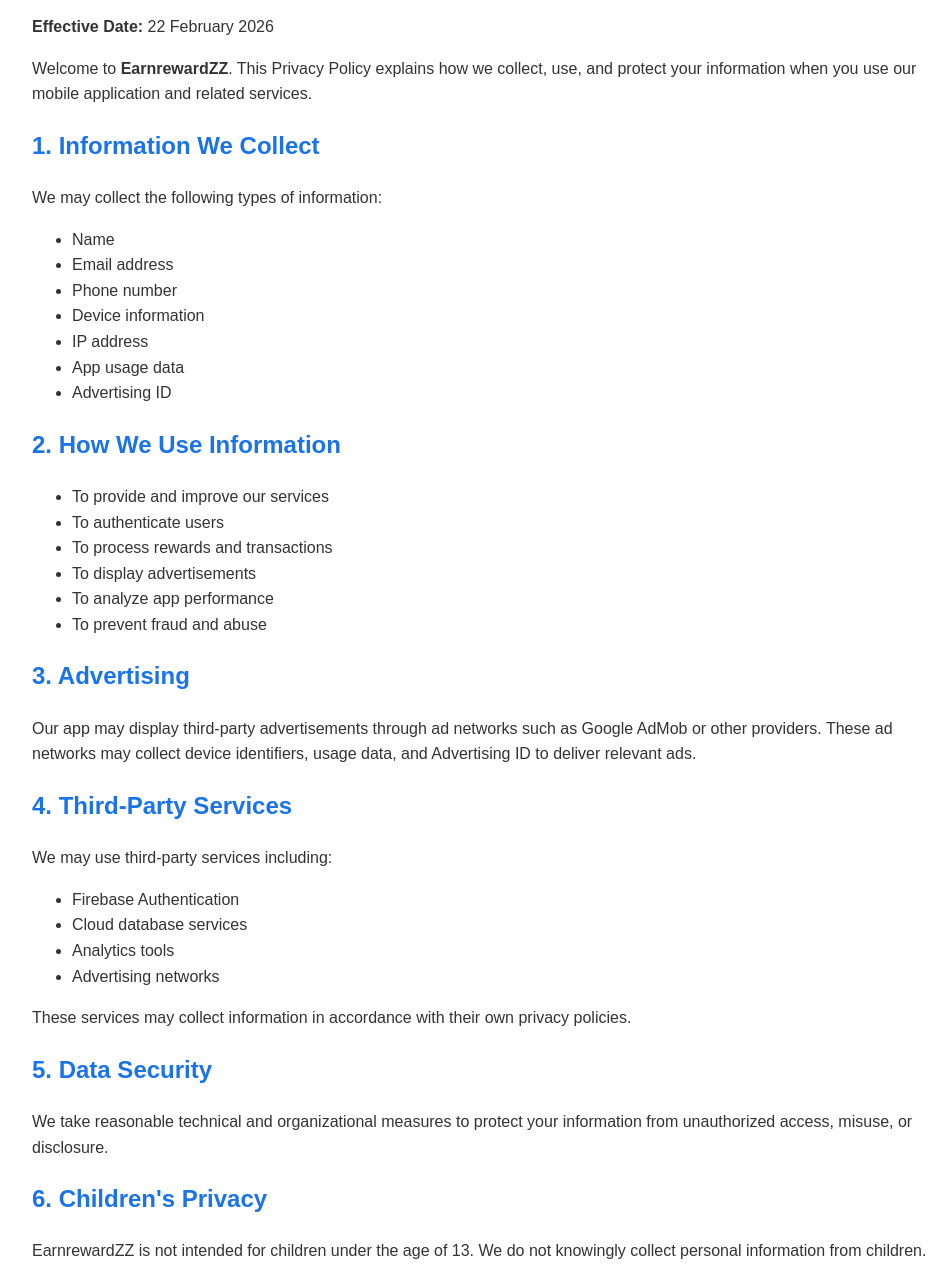
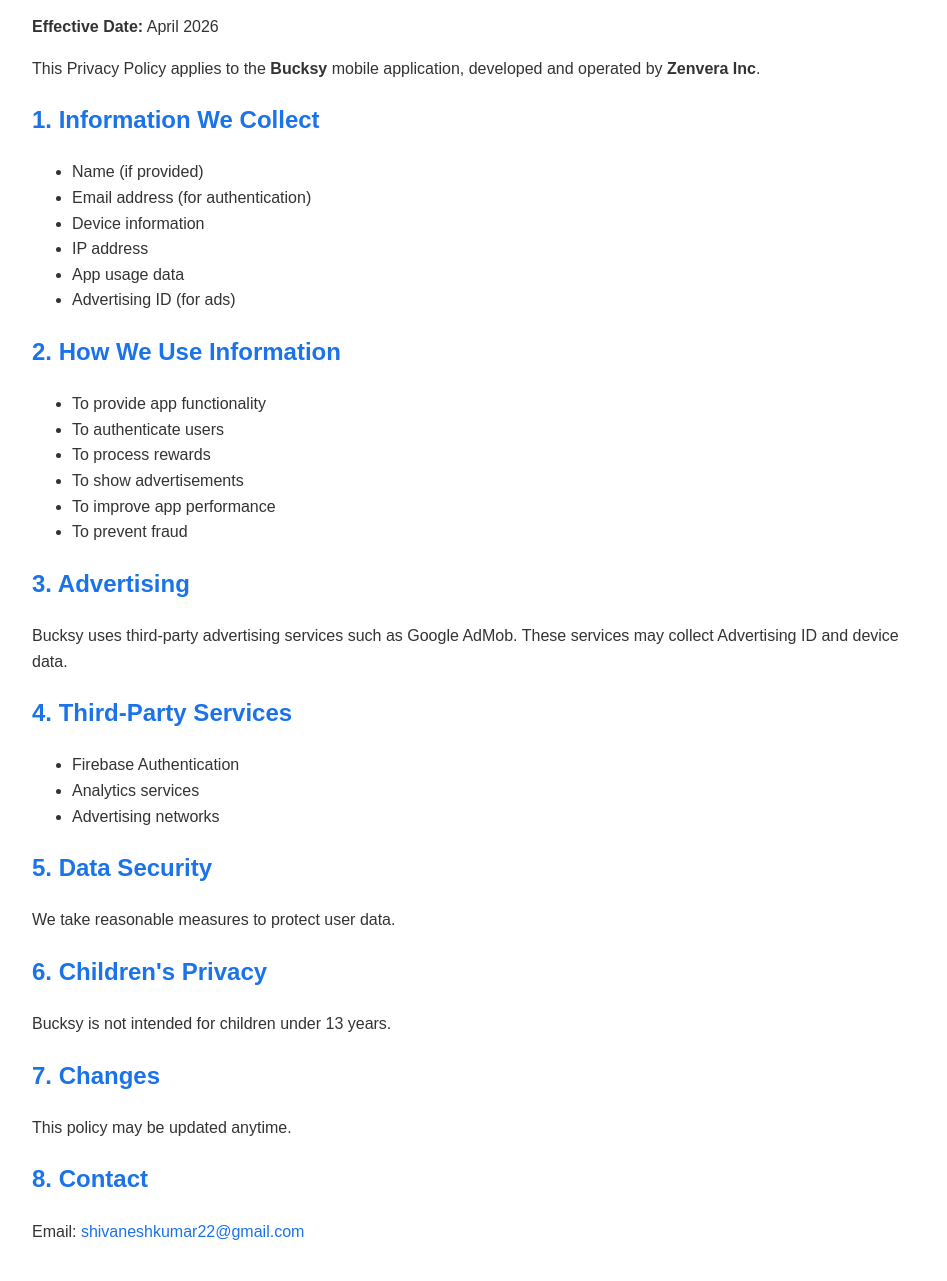
Before and after one commit to shiva123vvv/Earnrewardzz-privacy, a plain HTML site: page privacy.html in a window 1280 px wide. Shown: the part 160-1441 px from the top of the page, without its empty margins (158-1105 px from the left). Drawn offline with Linux system fonts and the light colour scheme.

Commit message:
Update privacy policy for Bucksy

```diff
--- a/privacy.html
+++ b/privacy.html
@@ -2,7 +2,7 @@
 <html lang="en">
 <head>
     <meta charset="UTF-8">
-    <title>Privacy Policy - EarnrewardZZ</title>
+    <title>Privacy Policy - Bucksy</title>
     <meta name="viewport" content="width=device-width, initial-scale=1.0">
     <style>
         body {
@@ -38,61 +38,55 @@
 <body>
 
 <div class="container">
-    <h1>Privacy Policy</h1>
-    <p><strong>Effective Date:</strong> 22 February 2026</p>
+    <h1>Privacy Policy for Bucksy</h1>
+    <p><strong>Effective Date:</strong> April 2026</p>
 
-    <p>Welcome to <strong>EarnrewardZZ</strong>. This Privacy Policy explains how we collect, use, and protect your information when you use our mobile application and related services.</p>
+    <p>This Privacy Policy applies to the <strong>Bucksy</strong> mobile application, developed and operated by <strong>Zenvera Inc</strong>.</p>
 
     <h2>1. Information We Collect</h2>
-    <p>We may collect the following types of information:</p>
     <ul>
-        <li>Name</li>
-        <li>Email address</li>
-        <li>Phone number</li>
+        <li>Name (if provided)</li>
+        <li>Email address (for authentication)</li>
         <li>Device information</li>
         <li>IP address</li>
         <li>App usage data</li>
-        <li>Advertising ID</li>
+        <li>Advertising ID (for ads)</li>
     </ul>
 
     <h2>2. How We Use Information</h2>
     <ul>
-        <li>To provide and improve our services</li>
+        <li>To provide app functionality</li>
         <li>To authenticate users</li>
-        <li>To process rewards and transactions</li>
-        <li>To display advertisements</li>
-        <li>To analyze app performance</li>
-        <li>To prevent fraud and abuse</li>
+        <li>To process rewards</li>
+        <li>To show advertisements</li>
+        <li>To improve app performance</li>
+        <li>To prevent fraud</li>
     </ul>
 
     <h2>3. Advertising</h2>
-    <p>Our app may display third-party advertisements through ad networks such as Google AdMob or other providers. These ad networks may collect device identifiers, usage data, and Advertising ID to deliver relevant ads.</p>
+    <p>Bucksy uses third-party advertising services such as Google AdMob. These services may collect Advertising ID and device data.</p>
 
     <h2>4. Third-Party Services</h2>
-    <p>We may use third-party services including:</p>
     <ul>
         <li>Firebase Authentication</li>
-        <li>Cloud database services</li>
-        <li>Analytics tools</li>
+        <li>Analytics services</li>
         <li>Advertising networks</li>
     </ul>
-    <p>These services may collect information in accordance with their own privacy policies.</p>
 
     <h2>5. Data Security</h2>
-    <p>We take reasonable technical and organizational measures to protect your information from unauthorized access, misuse, or disclosure.</p>
+    <p>We take reasonable measures to protect user data.</p>
 
     <h2>6. Children's Privacy</h2>
-    <p>EarnrewardZZ is not intended for children under the age of 13. We do not knowingly collect personal information from children.</p>
+    <p>Bucksy is not intended for children under 13 years.</p>
 
-    <h2>7. Changes to This Policy</h2>
-    <p>We may update this Privacy Policy from time to time. Updates will be posted on this page with a revised effective date.</p>
+    <h2>7. Changes</h2>
+    <p>This policy may be updated anytime.</p>
 
-    <h2>8. Contact Us</h2>
-    <p>If you have any questions about this Privacy Policy, you may contact us at:</p>
-    <p>Email: <a href="mailto:earnrewardzz@gmail.com">earnrewardzz@gmail.com</a></p>
+    <h2>8. Contact</h2>
+    <p>Email: <a href="mailto:shivaneshkumar22@gmail.com">shivaneshkumar22@gmail.com</a></p>
 
     <footer>
-        © 2026 EarnrewardZZ. All rights reserved.
+        © 2026 Bucksy - Zenvera Inc. All rights reserved.
     </footer>
 </div>
 
```
